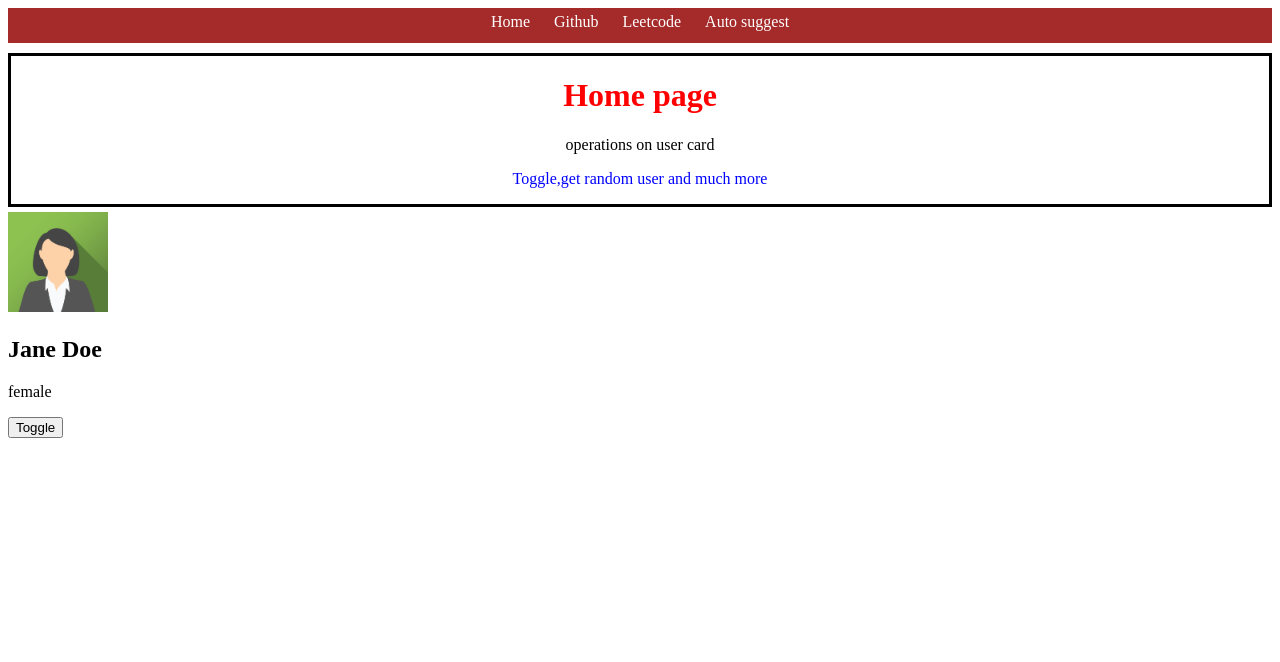
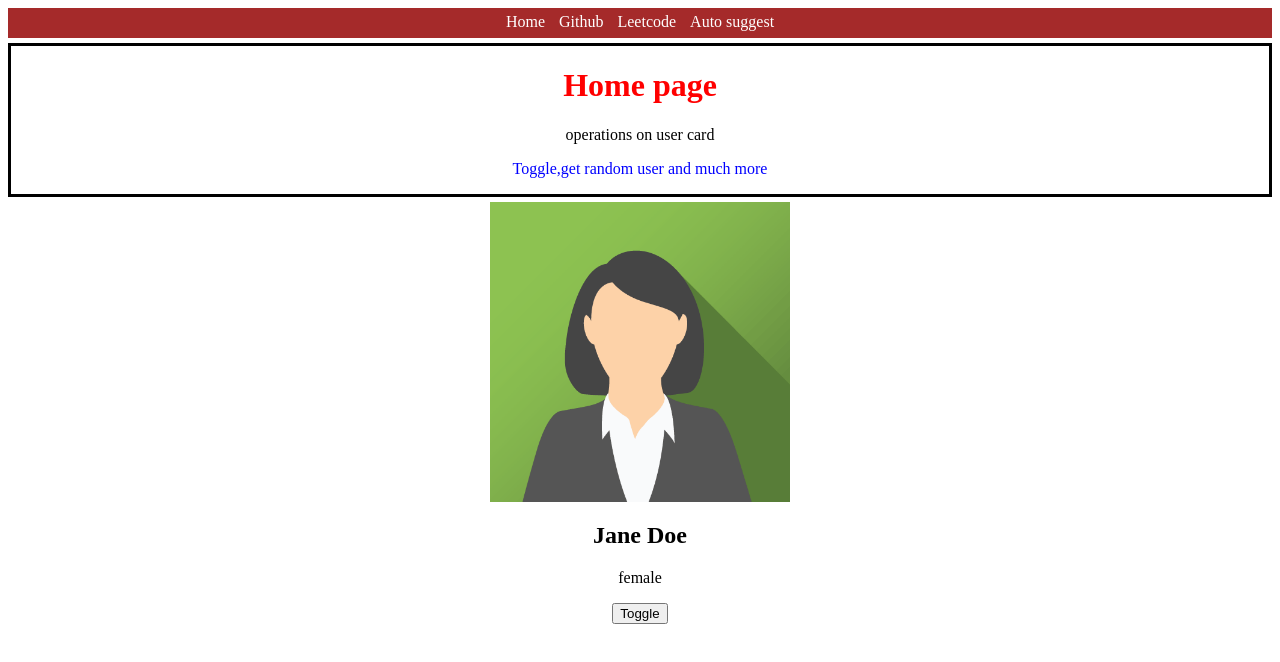
Before and after one commit to 24wh1a05g4/Auto-suggest, a website: page frontend/index.html in a window 1280 px wide. Drawn offline with Linux system fonts and the light colour scheme.

Commit message:
fixed toggle changes

```diff
--- a/frontend/index.css
+++ b/frontend/index.css
@@ -15,12 +15,12 @@ h1{
 #nav{
     text-align: center;
     background-color: brown;
-    height: 30px;
+    height: 25px;
     padding-top: 5px;
-    margin-bottom: 10px;
+    margin-bottom: 5px;
 }
 #nav a{
-    margin: 0px 10px;
+    margin: 0px 5px;
   /*  margin : y-axis x-axis;*/
     text-decoration: none;
     color: white;
@@ -32,15 +32,15 @@ h1{
 
 }
 #card-img{
-    width: 100px;
-    height: 100px;
+    width: 300px;
+    height: 300px;
    align-items: center;
    margin: 0px auto;
 
 }
 #img{
     width: 300px;
-    height: 200px;
+    height: 300px;
 }
 #action{
     text-align: center;
--- a/frontend/index.html
+++ b/frontend/index.html
@@ -20,14 +20,15 @@
 
 </div>
   <div id="card">
-     <img id="card-img" src="./images/jane.png" alt=" no User Image">
+    <div id="card-img">
+     <img id="img" src="./images/jane.png" alt=" no User Image">
   </div>
-  <div id="action"></div>
+  <div id="action">
     <h2 id="card-name">Jane Doe</h2>
     <p id="card-gender">female</p>
     <button onclick="toggle()" id="card-toggle">Toggle</button>
-</div>
-</div>
+    </div>
+  </div>
   <script src="index.js"></script>
 </body>
 </html>
--- a/frontend/index.js
+++ b/frontend/index.js
@@ -20,5 +20,6 @@ function toggle(){
   document.getElementById("img").src=users[curUserId].image;
   // name
   document.getElementById("card-name").innerText=users[curUserId].name;
+  document.getElementById("card-gender").innerText=users[curUserId].gender;
 }
 console.log("Hello from js");
```
